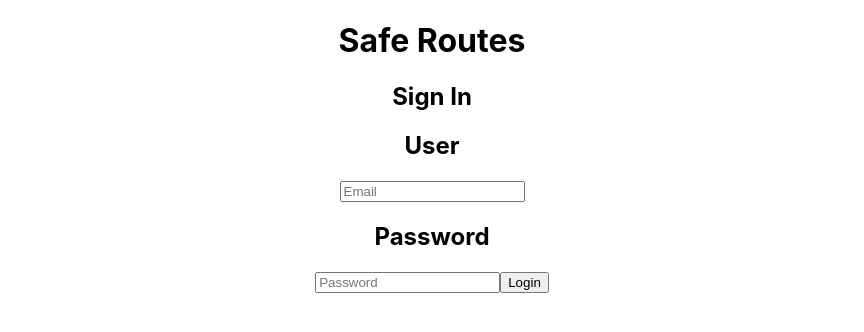
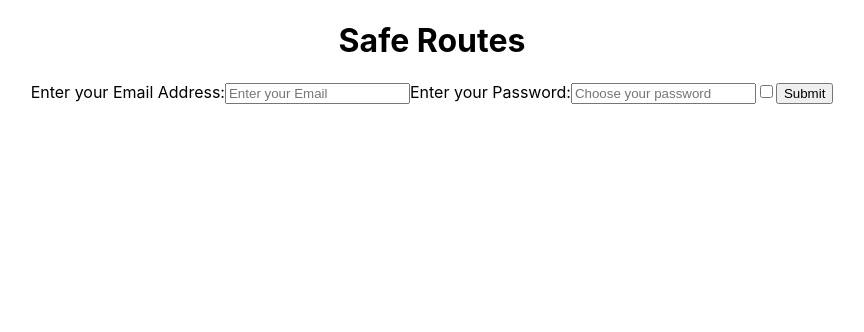
Before and after one commit to Build-Week-Safe-Routes-2/FE_Safe-Routes, a React (Create React App) app: page / in a window 1280 px wide. Shown: the top 332 px of the page, without its empty margins (208-1072 px from the left). Built offline with nearby package versions, Linux system fonts and the light colour scheme.

Commit message:
Front end connected to the api also email has been changed to username in both of the forms to satify what the api is expecting

```diff
--- a/src/App.js
+++ b/src/App.js
@@ -8,8 +8,8 @@ function App() {
   return (
     <div className="App">
       <h1>Safe Routes</h1>
-     <SigninForm />
-      {/* <SignUpForm /> */}
+     {/* <SigninForm /> */}
+      <SignUpForm />
     </div>
   );
 }
--- a/src/components/SignUp/SignUp.jsx
+++ b/src/components/SignUp/SignUp.jsx
@@ -7,10 +7,10 @@ const SignUpForm = ({ values, touched, errors }) => {
   return (
     <div>
       <Form>
-        <label name="email">
+        <label name="username">
           Enter your Email Address:
-          <Field type="email" name="email" placeholder="Enter your Email" />
-          {touched.email && errors.email && <p>{errors.email}</p>}
+          <Field type="email" name="username" placeholder="Enter your Email" />
+          {touched.username && errors.username && <p>{errors.username}</p>}
         </label>
         <label name="password">
           Enter your Password:
@@ -33,29 +33,31 @@ const SignUpForm = ({ values, touched, errors }) => {
 const FormikSignUpForm = withFormik({
   mapPropsToValues({ email, password, terms }) {
     return {
-      email: email || "",
+      username: email || "",
       password: password || "",
       terms: terms || false
     };
   },
   validationSchema: Yup.object().shape({
-    email: Yup.string()
+    username: Yup.string()
       .email("Please enter a valid email address")
       .required("You must enter an email address."),
     password: Yup.string()
       .required("You must enter a valid password")
       .min(8, "Your password must be no less than 8 characters long")
       .max(20, "Your password must be no more than 20 characters long")
-      .matches(
-        /^(?=.*\d)(?=.*[a-z])(?=.*[A-Z])(?=.*[a-zA-Z]).{8,20}$/gm,
-        "Your password sucks"
-      )
+      // .matches(
+      //   /^(?=.*\d)(?=.*[a-z])(?=.*[A-Z])(?=.*[a-zA-Z]).{8,20}$/gm,
+      //   "Your password sucks"
+      // )
   }),
   handleSubmit(values) {
+		console.log(values)
+		console.log({username: values.username, password: values.password})
     axiosWithAuth()
-      .post("url", values)
+      .post("/auth/register", {username: values.username, password: values.password})
       .then(res => {
-        //
+        console.log(res)
       })
       .catch(err => {
         console.error("error", err);
--- a/src/components/Signin/SigninForm.jsx
+++ b/src/components/Signin/SigninForm.jsx
@@ -1,6 +1,6 @@
-import React,{useState, useEffect} from 'react';
-import axiosWithAuth from 'axios';
-import {withFormik, Form, Field, yupToFormErrors} from 'formik';
+import React from 'react';
+import axiosWithAuth from '../../utils/axiosWithAuth';
+import { withFormik, Form, Field } from 'formik';
 import * as Yup from 'yup'
 
 
@@ -12,8 +12,8 @@ const Signin =({errors,touched})=> {
         <h2>Sign In</h2>
         <Form>
             <h2>User</h2>
-            <Field type="email" name="email" placeholder="Email" />
-            {touched.email && errors.email &&<p>{errors.email}</p>}
+            <Field type="email" name="username" placeholder="Email" />
+            {touched.username && errors.username &&<p>{errors.username}</p>}
             <h2>Password</h2>
             <Field type="password" name="password" placeholder="Password" />
             {touched.email && errors.email && <p>{errors.password}</p>}
@@ -31,31 +31,33 @@ const Signin =({errors,touched})=> {
 const FormikSignin = withFormik({
     mapPropsToValues({user,password}) {
         return {
-            email: user || '',
+            username: user || '',
             password: password || '',
         }
     },
-    handleSubmit(values){
-      axiosWithAuth()
-        .post('url', values)
-        .then(response => {
 
-        })
-        .catch(error => console.log('You have an ERROR', error.response))
-    },
     validationSchema: Yup.object().shape({
-        email: Yup.string()
+        username: Yup.string()
         .email("Please enter a valid email address")
         .required("You must enter an email address."),
       password: Yup.string()
         .required("You must enter a valid password")
         .min(8, "Your password must be no less than 8 characters long")
         .max(20, "Your password must be no more than 20 characters long")
-        .matches(
-          /^(?=.*\d)(?=.*[a-z])(?=.*[A-Z])(?=.*[a-zA-Z]).{8,20}$/gm,
-          "Your password sucks"
-        )
-     }),
+        // .matches(
+        //   /^(?=.*\d)(?=.*[a-z])(?=.*[A-Z])(?=.*[a-zA-Z]).{8,20}$/gm,
+        //   "Your password sucks"
+        // )
+		 }),
+
+		handleSubmit(values){
+			axiosWithAuth()
+				.post('/auth/login', values)
+				.then(res => {
+						console.log(res)
+				})
+				.catch(err => console.log('You have an ERROR', err.response))
+		}
 
 })(Signin)
 
--- a/src/utils/axiosWithAuth.js
+++ b/src/utils/axiosWithAuth.js
@@ -4,7 +4,7 @@ function axiosWithAuth() {
   const token = localStorage.getItem("token");
 
   return axios.create({
-    baseURL: "http://localhost:5000/api",
+    baseURL: "https://safest-routes.herokuapp.com/api",
     headers: {
       Authorization: token
     }
```
